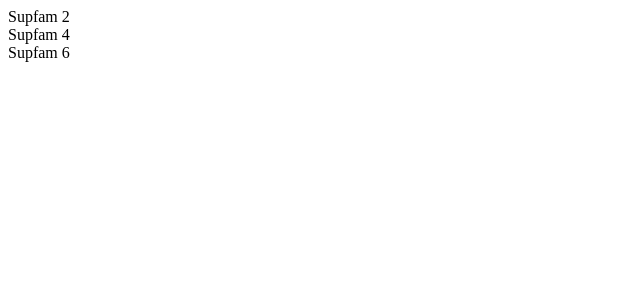
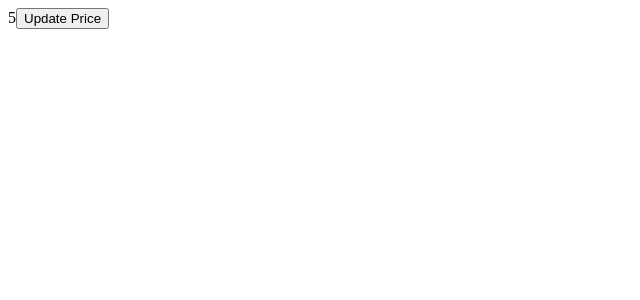
Before and after one commit to lhty24/react-mosh, a React (Vite) app: page / in a window 1280 px wide. Shown: the top 300 px of the page, without its empty margins (0-640 px from the left). Built offline with nearby package versions, Linux system fonts and the light colour scheme.

Commit message:
dev: updating objects - lec5.6

```diff
--- a/src/App.tsx
+++ b/src/App.tsx
@@ -1,11 +1,25 @@
-import Message from "./components/Message";
+import { useState } from "react";
 
 function App() {
+  const [drink, setDrink] = useState({
+    title: "Coffee",
+    price: 5,
+  });
+
+  const handleClick = () => {
+    const newDrink = {
+      ...drink,
+      price: 6,
+    };
+
+    // setDrink({ ...drink, price: 6 });
+    setDrink(newDrink);
+  };
+
   return (
     <div>
-      <Message />
-      <Message />
-      <Message />
+      {drink.price}
+      <button onClick={handleClick}>Update Price</button>
     </div>
   );
 }
```
